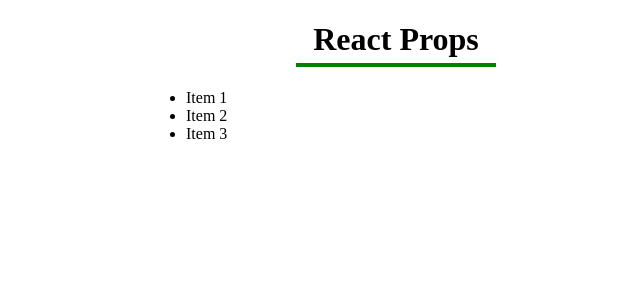
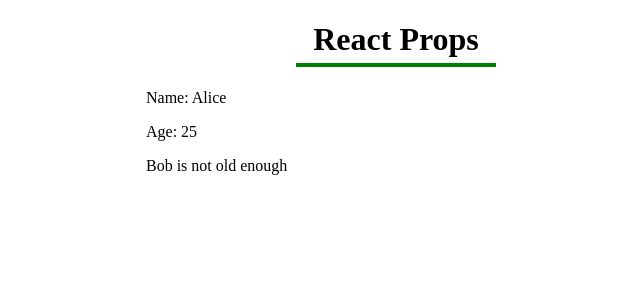
Before and after one commit to alperenweb3/react-props, a React (Create React App) app: page / in a window 1280 px wide. Shown: the top 300 px of the page, without its empty margins (244-884 px from the left). Built offline with nearby package versions, Linux system fonts and the light colour scheme; the HTML template or start-up script is replaced by a standard one.

Commit message:
Conditional rendering with props

```diff
--- a/src/App.jsx
+++ b/src/App.jsx
@@ -7,8 +7,8 @@
 //import Role from "./components/example6/User";
 //import Props from "./components/example7/App";
 //import Props from "./components/example8/App";
-import Props from "./components/example9/App";
-//import Props from "./components/example10/App";
+//import Props from "./components/example9/App";
+import Props from "./components/example10/App";
 
 
 /*const onClicked = () => {
--- /dev/null
+++ b/src/components/example10/App.js
@@ -0,0 +1,16 @@
+import React from 'react';
+import User from './User';
+
+function App() {
+  const user1 = { name: 'Alice', age: 25 };
+  const user2 = { name: 'Bob', age: 15 };
+
+  return (
+    <div>
+      <User user={user1} />
+      <User user={user2} />
+    </div>
+  );
+}
+
+export default App;
--- /dev/null
+++ b/src/components/example10/User.js
@@ -0,0 +1,22 @@
+import React from 'react';
+
+function User(props) {
+  const { name, age } = props.user;
+
+  if (age >= 18) {
+    return (
+      <div>
+        <p>Name: {name}</p>
+        <p>Age: {age}</p>
+      </div>
+    );
+  } else {
+    return (
+      <div>
+        <p>{name} is not old enough</p>
+      </div>
+    );
+  }
+}
+
+export default User;
```
